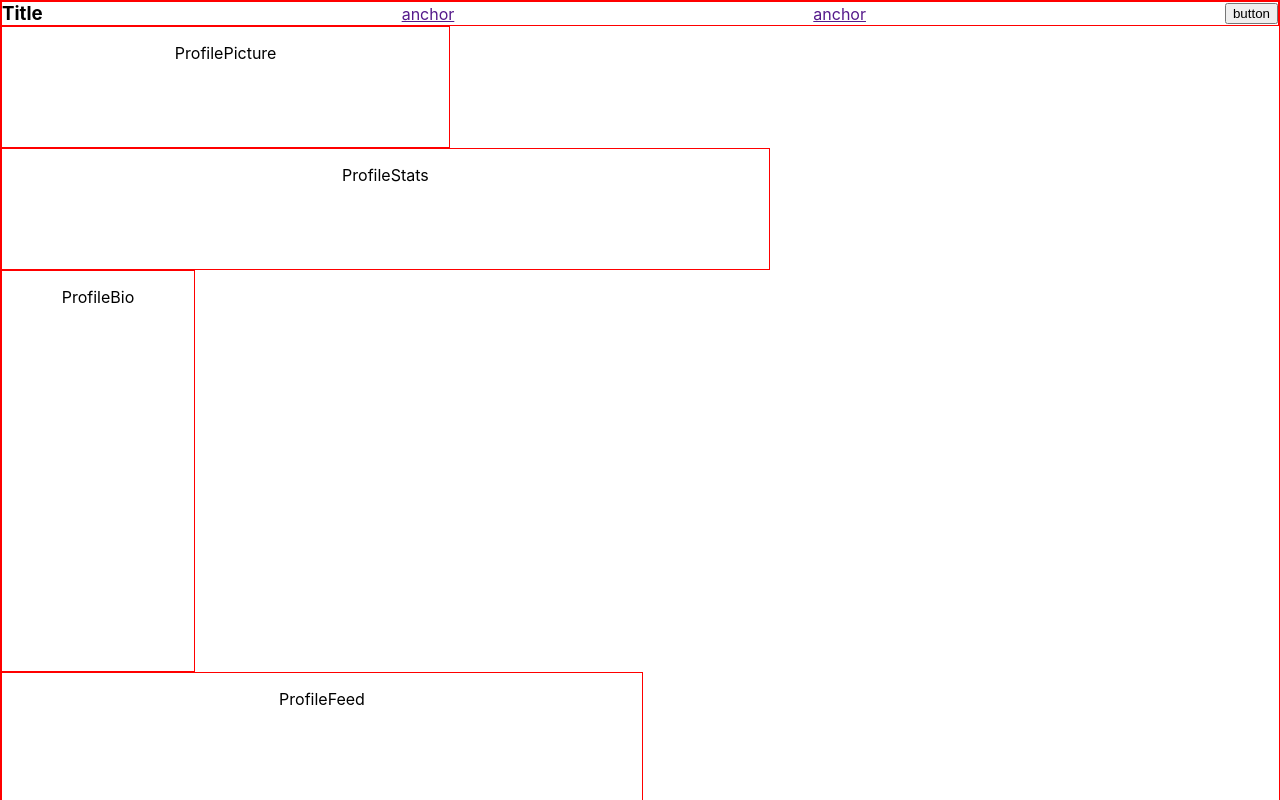
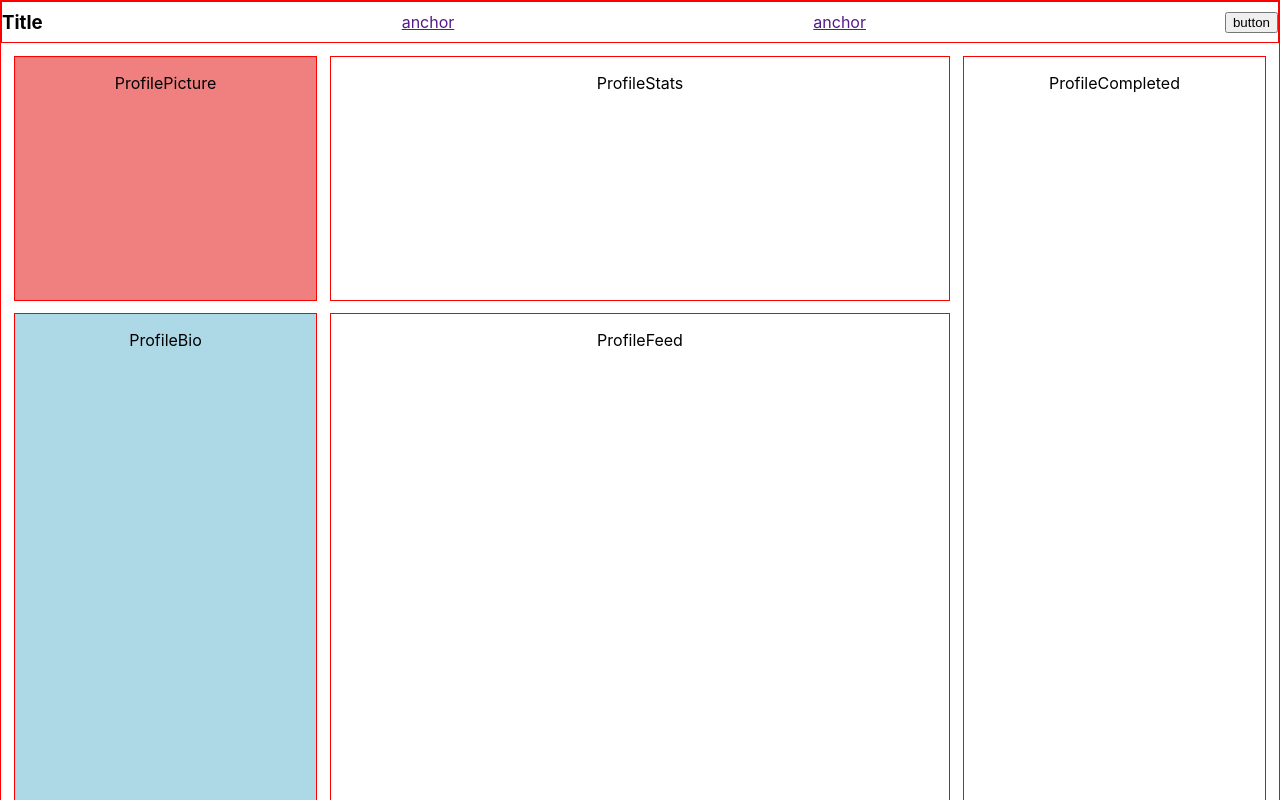
Before and after one commit to KevinKra/mageweave, a React (Create React App) app: page / in a window 1280 px wide. Shown: the top 800 px of the page. Built offline with nearby package versions, Linux system fonts and the light colour scheme.

Commit message:
Implement grid layout for user profile page

```diff
--- a/src/components/ProfileBio/ProfileBio.scss
+++ b/src/components/ProfileBio/ProfileBio.scss
@@ -1,5 +1,6 @@
 .ProfileBio {
   border: 1px solid red;
-  height: 50vh;
-  width: 15vw;
+  background: lightblue;
+  grid-column: 1 / 2;
+  grid-row: 3 / 7;
 }
--- a/src/components/ProfileCompleted/ProfileCompleted.scss
+++ b/src/components/ProfileCompleted/ProfileCompleted.scss
@@ -1,5 +1,5 @@
 .ProfileCompleted {
   border: 1px solid red;
-  height: 50vh;
-  width: 15vw;
+  grid-column: 4 / 5;
+  grid-row: 1 / 7;
 }
--- a/src/components/ProfileFeed/ProfileFeed.scss
+++ b/src/components/ProfileFeed/ProfileFeed.scss
@@ -1,5 +1,5 @@
 .ProfileFeed {
   border: 1px solid red;
-  height: 80vh;
-  width: 50vw;
+  grid-column: 2 / 4;
+  grid-row: 3 / 7;
 }
--- a/src/components/ProfilePicture/ProfilePicture.scss
+++ b/src/components/ProfilePicture/ProfilePicture.scss
@@ -1,5 +1,6 @@
 .ProfilePicture {
   border: 1px solid red;
-  height: 15vh;
-  width: 35%;
+  background: lightcoral;
+  grid-column: 1 / 2;
+  grid-row: 1 / 3;
 }
--- a/src/components/ProfileStats/ProfileStats.scss
+++ b/src/components/ProfileStats/ProfileStats.scss
@@ -1,5 +1,5 @@
 .ProfileStats {
   border: 1px solid red;
-  height: 15vh;
-  width: 60%;
+  grid-column: 2 / 4;
+  grid-row: 1 / 3;
 }
--- a/src/pages/UserProfile/UserProfile.js
+++ b/src/pages/UserProfile/UserProfile.js
@@ -15,11 +15,13 @@ export default function UserProfile() {
         <a href="">anchor</a>
         <button>button</button>
       </nav>
-      <ProfilePicture />
-      <ProfileStats />
-      <ProfileBio />
-      <ProfileFeed />
-      <ProfileCompleted />
+<section className="profile-container">
+        <ProfilePicture />
+        <ProfileStats />
+        <ProfileBio />
+        <ProfileFeed />
+        <ProfileCompleted />
+</section>
     </div>
   )
 }
--- a/src/pages/UserProfile/UserProfile.scss
+++ b/src/pages/UserProfile/UserProfile.scss
@@ -1,6 +1,13 @@
 .UserProfile {
   border: 1px solid red;
-  min-height: 100vh;
+  .profile-container {
+    display: grid;
+    grid-template-columns: repeat(4, 1fr);
+    grid-template-rows: repeat(6, 1fr);
+    grid-gap: 0.8rem;
+    padding: 0.8rem;
+    min-height: 95vh;
+  }
 }
 
 .top-nav {
@@ -8,6 +15,7 @@
   justify-content: space-between;
   align-items: center;
   border: 1px solid red;
+  height: 5vh;
   h3 {
     margin: 0px;
     padding: 0px;
```
